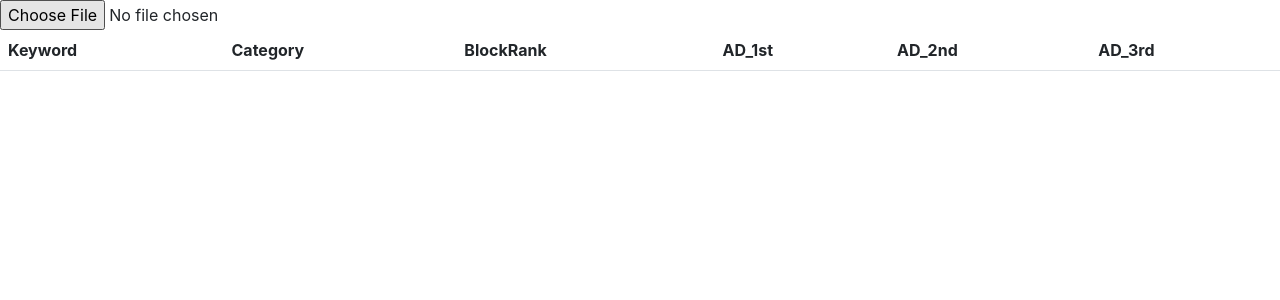
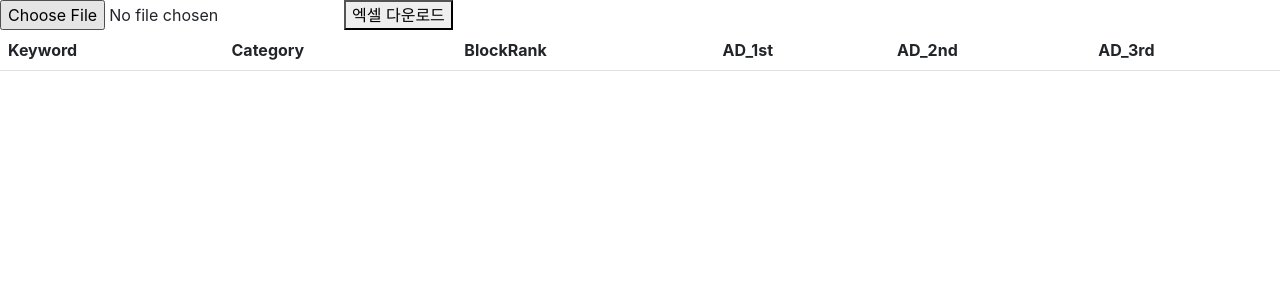
Before and after one commit to Hooniya-nolja/NADAS, a React (Create React App) app in the folder client/: page / in a window 1280 px wide. Shown: the top 300 px of the page. Built offline with nearby package versions, Linux system fonts and the light colour scheme.

Commit message:
기능: client 엑셀다운로드 추가, server 카테고리 문자열화

```diff
--- a/client/src/App.js
+++ b/client/src/App.js
@@ -53,6 +53,15 @@ function App() {
     }
   }
 
+  const excelDownload = async (columns) => {
+    const ws = XLSX.utils.json_to_sheet(columns);
+    const wb = XLSX.utils.book_new();
+
+    console.log('items : ', items);
+    XLSX.utils.book_append_sheet(wb, ws, 'Sheet1');
+    XLSX.writeFile(wb, `NADAS_${Date.now()}.xlsx`);
+  };
+
   return (
     <div>
       <input
@@ -62,6 +71,10 @@ function App() {
           readExcel(file);
         }}
       />
+
+      <button className='excel-btn' onClick={()=> excelDownload(items)}>
+        엑셀 다운로드
+      </button>
 
       <table class="table">
         <thead>
```
Also changed, not shown: 1 other file (tests, documents, lock files or other folders).
